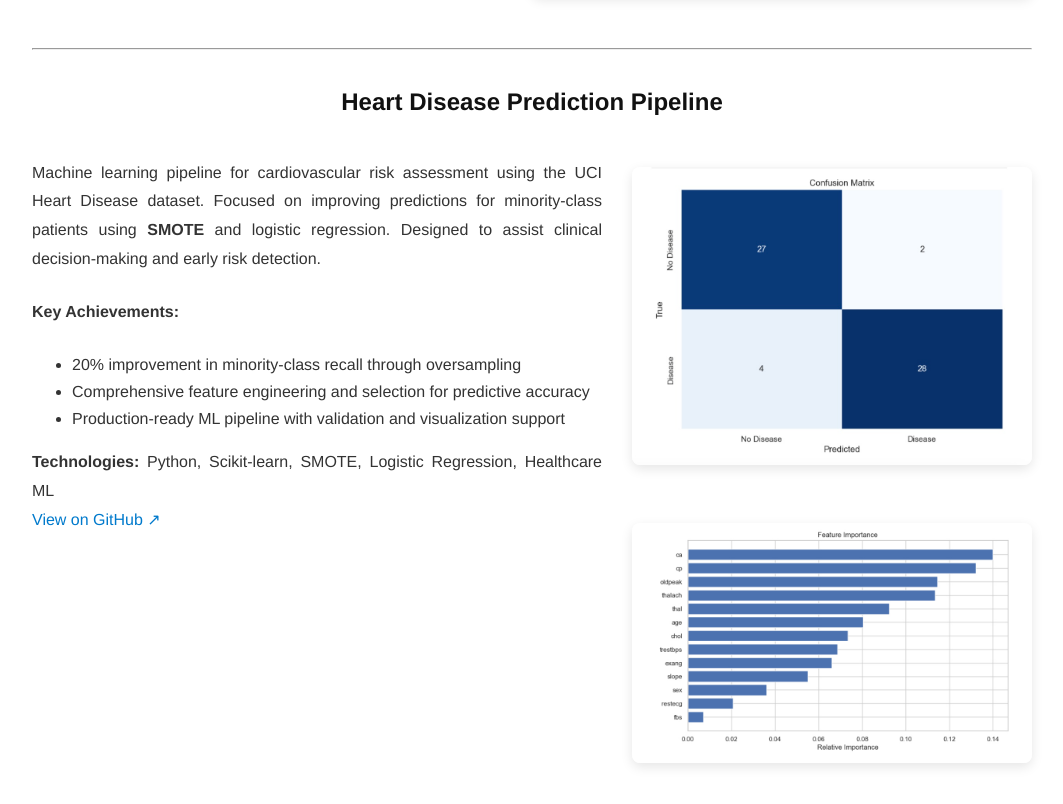
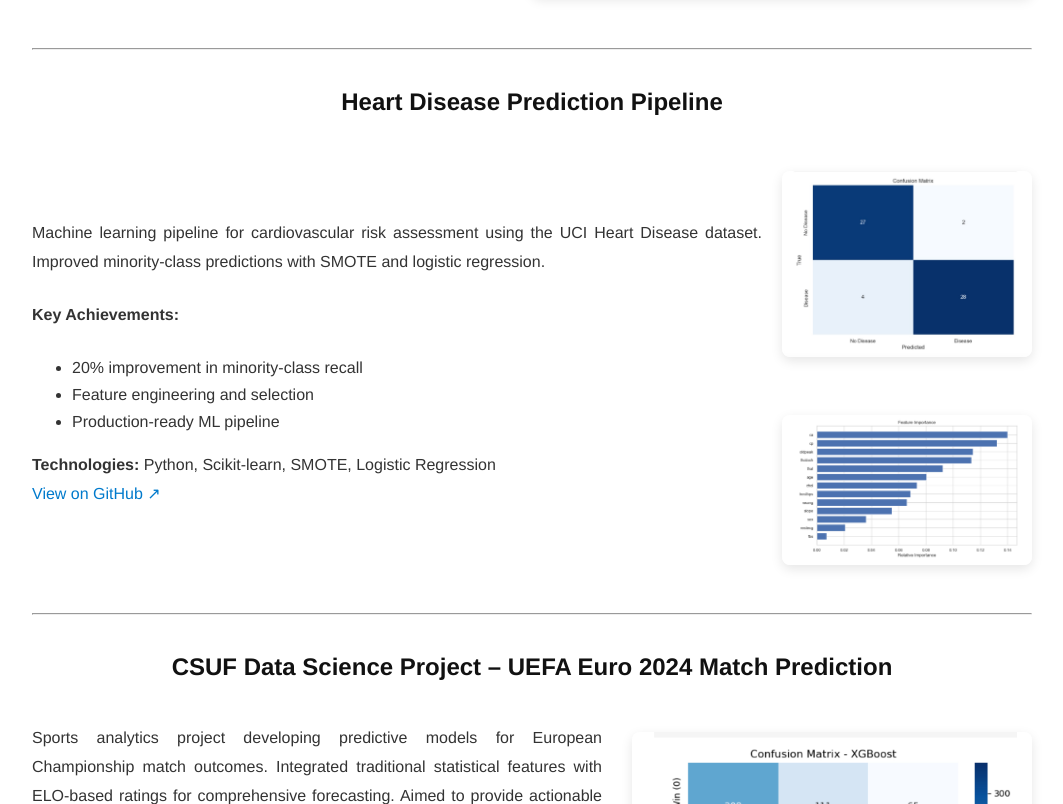
Before and after one commit to k-shiroma-code/k-shiroma-code.github.io, a Jekyll site: the page built from projects.md, in a window 1280 px wide and 900 px high, scrolled down 2089 px, cut to the strip 96-900 px from the top of the window. Shown: the whole strip, without its empty margins (108-1171 px from the left). Built offline with Jekyll 4.4.1, drawn with Linux system fonts in a browser that asks for light colours.

Commit message:
Update projects.md

```diff
--- a/projects.md
+++ b/projects.md
@@ -98,26 +98,29 @@ permalink: /projects/
 
 ## Heart Disease Prediction Pipeline
 
-<div style="display: flex; align-items: flex-start; gap: 30px; margin: 20px 0;">
+<div style="display: flex; align-items: center; gap: 20px; margin: 1.5rem 0; flex-wrap: wrap;">
+  <!-- Text column -->
   <div style="flex: 1; min-width: 300px;">
-    <p>Machine learning pipeline for cardiovascular risk assessment using the UCI Heart Disease dataset. Focused on improving predictions for minority-class patients using <strong>SMOTE</strong> and logistic regression. Designed to assist clinical decision-making and early risk detection.</p>
+    <p>Machine learning pipeline for cardiovascular risk assessment using the UCI Heart Disease dataset. Improved minority-class predictions with SMOTE and logistic regression.</p>
 
     <p><strong>Key Achievements:</strong></p>
     <ul>
-      <li>20% improvement in minority-class recall through oversampling</li>
-      <li>Comprehensive feature engineering and selection for predictive accuracy</li>
-      <li>Production-ready ML pipeline with validation and visualization support</li>
+      <li>20% improvement in minority-class recall</li>
+      <li>Feature engineering and selection</li>
+      <li>Production-ready ML pipeline</li>
     </ul>
 
-    <p><strong>Technologies:</strong> Python, Scikit-learn, SMOTE, Logistic Regression, Healthcare ML<br>
+    <p><strong>Technologies:</strong> Python, Scikit-learn, SMOTE, Logistic Regression<br>
     <a href="https://github.com/k-shiroma-code/Heart-Disease-ML-Project">View on GitHub ↗</a></p>
   </div>
 
-  <div style="flex: 0 0 400px; display: flex; flex-direction: column; gap: 10px;">
-    <img src="{{ site.baseurl }}/assets/img/IMG_1668.jpg" alt="Model Performance Metrics" style="border-radius: 8px; width: 100%;">
-    <img src="{{ site.baseurl }}/assets/img/Feature_Importance.jpg" alt="Feature Importance Analysis" style="border-radius: 8px; width: 100%;">
+  <!-- Images column -->
+  <div style="flex: 0 0 250px; display: flex; flex-direction: column; gap: 10px;">
+    <img src="{{ site.baseurl }}/assets/img/IMG_1668.jpg" alt="Model Performance Metrics" style="border-radius:8px; width:100%; height:auto;">
+    <img src="{{ site.baseurl }}/assets/img/Feature_Importance.jpg" alt="Feature Importance Analysis" style="border-radius:8px; width:100%; height:auto;">
   </div>
 </div>
+
 
 ---
 
```
